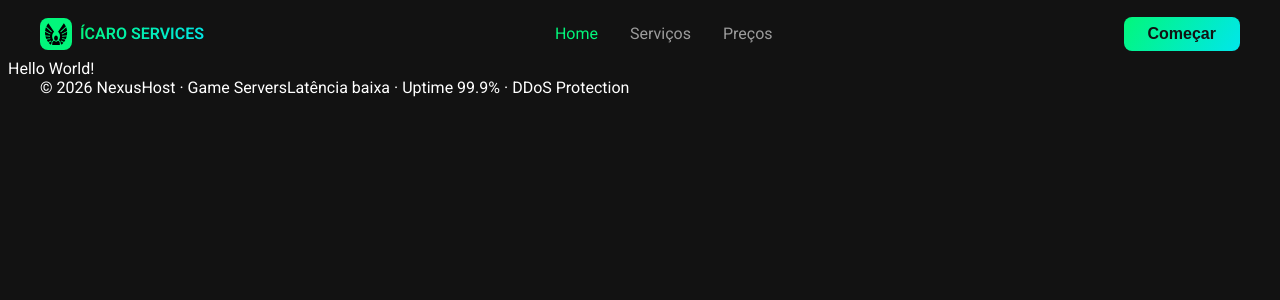
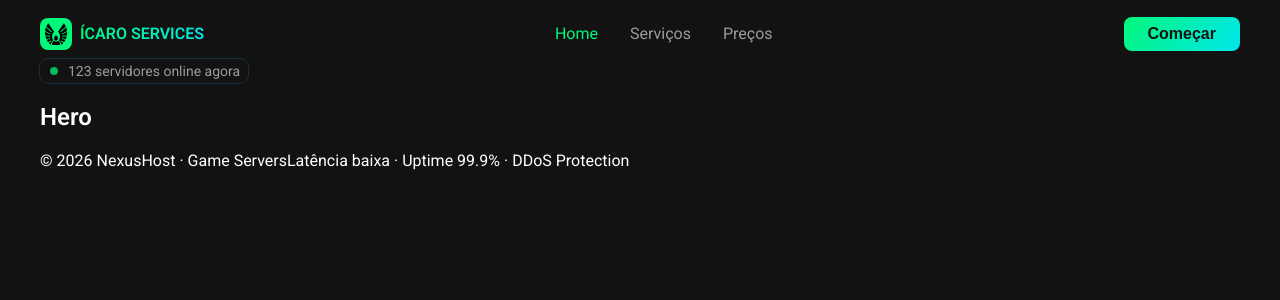
Before and after one commit to arthur94a/frontend-self-server-gaming, a React (Vite) app: page / in a window 1280 px wide. Shown: the top 300 px of the page. Built offline with nearby package versions, Linux system fonts and the light colour scheme.

Commit message:
Create pulse dot and hero flag

```diff
--- /dev/null
+++ b/src/components/pulseDot/index.tsx
@@ -0,0 +1,5 @@
+import styles from './pulseDot.module.scss'
+
+export function PulseDot() {
+    return <span className={styles.dot}></span>
+}
--- /dev/null
+++ b/src/components/pulseDot/pulseDot.module.scss
@@ -0,0 +1,21 @@
+@keyframes pulse {
+    0%,
+    100% {
+        opacity: 1;
+        box-shadow: 0 0 4px 4px var($green-400);
+    }
+    50% {
+        opacity: 0.5;
+        box-shadow: 0 0 0 1px #121212;
+    }
+}
+
+.dot {
+    display: inline-block;
+    border: 2px solid $black-400;
+    width: 12px;
+    height: 12px;
+    border-radius: 50%;
+    background-color: $green-400;
+    animation: 2s ease-in-out infinite pulse;
+}
--- a/src/pages/home/Home.tsx
+++ b/src/pages/home/Home.tsx
@@ -1,3 +1,9 @@
+import { Hero } from './components/hero'
+
 export function Home() {
-    return <main>Hello World!</main>
+    return (
+        <main>
+            <Hero />
+        </main>
+    )
 }
--- /dev/null
+++ b/src/pages/home/components/hero/flag.tsx
@@ -0,0 +1,12 @@
+import { PulseDot } from '@/components/pulseDot'
+
+import styles from './hero.module.scss'
+
+export function Flag({ serversOnline }: { serversOnline: number }) {
+    return (
+        <span className={styles.flag}>
+            <PulseDot />
+            {serversOnline} servidores online agora
+        </span>
+    )
+}
--- /dev/null
+++ b/src/pages/home/components/hero/hero.module.scss
@@ -0,0 +1,10 @@
+.flag {
+    display: inline-flex;
+    align-items: center;
+    gap: 8px;
+    padding: 4px 8px;
+    outline: 1px solid $blue-900;
+    border-radius: 8px;
+    font-size: 0.875rem;
+    color: $gray-300;
+}
--- a/src/pages/home/components/hero/index.tsx
+++ b/src/pages/home/components/hero/index.tsx
@@ -1,8 +1,10 @@
 import { Section } from '@components/section'
+import { Flag } from './flag'
 
 export function Hero() {
     return (
         <Section>
+            <Flag serversOnline={123} />
             <h1>Hero</h1>
         </Section>
     )
--- a/src/themes/_colors.scss
+++ b/src/themes/_colors.scss
@@ -6,5 +6,6 @@ $gray-200: #e5e5e5;
 $gray-300: #9c9c9c;
 
 $blue-200: #01e6eb;
+$blue-900: #13323c;
 
 $green-blue-gradiente: linear-gradient(125deg, $green-400, $blue-200);
```
